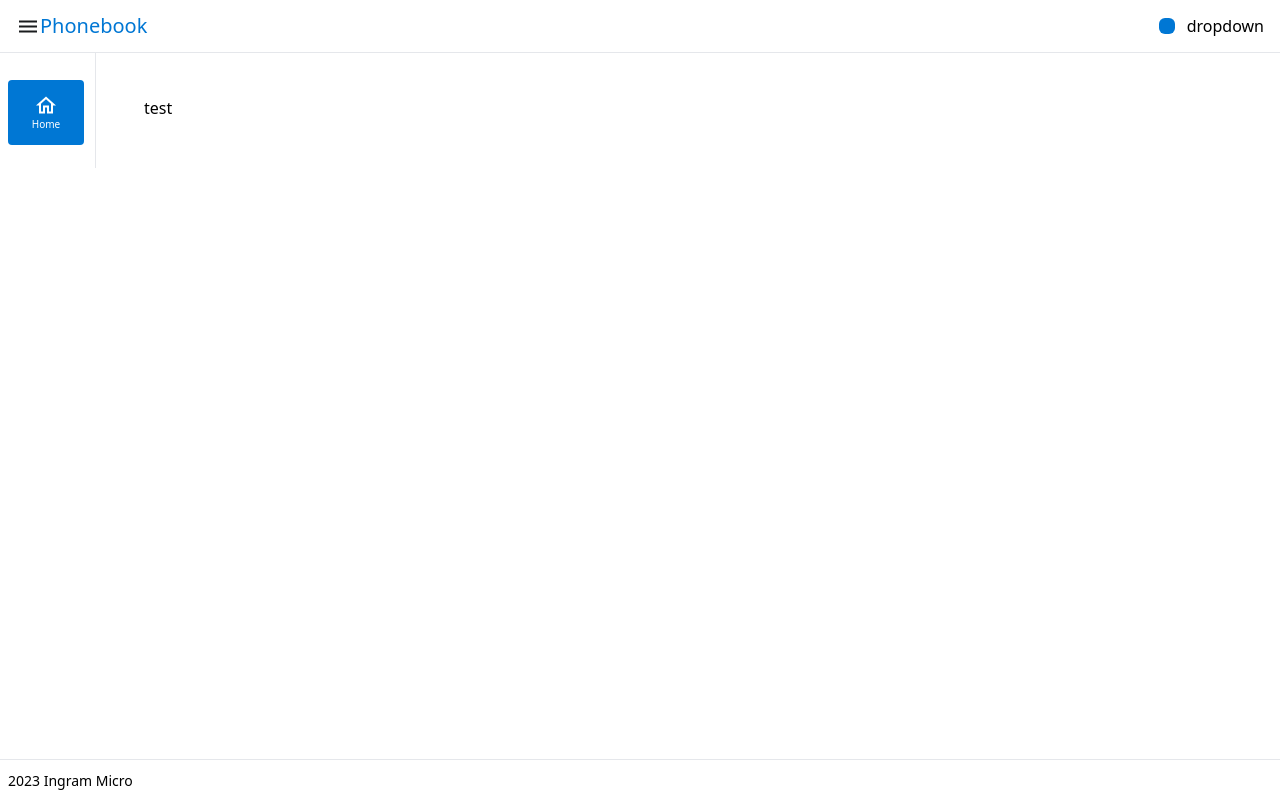
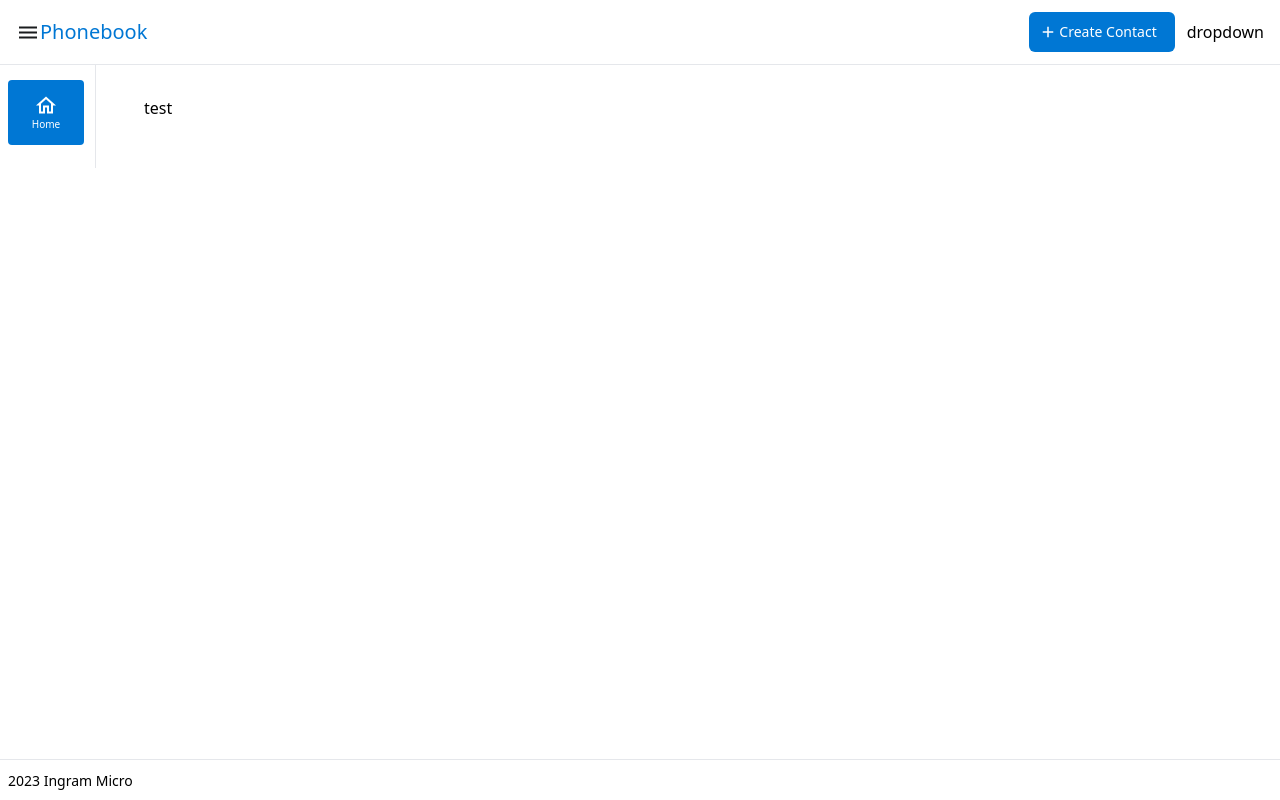
Before and after one commit to Denyyel914/phonebook, a Next.js app: page / in a window 1280 px wide. Built offline with nearby package versions, Linux system fonts and the light colour scheme.

Commit message:
refactor: update button reusable component
- Update button reusable component for primary style

```diff
--- a/app/components/Button/Button.jsx
+++ b/app/components/Button/Button.jsx
@@ -1,12 +1,34 @@
 import React from "react";
 
-const Button = ({ label, style, customClassName }) => {
+const Button = ({ label, style, customClassName, iconType, icon }) => {
   const baseStyles =
     "text-sm px-2 py-2 cursor-pointer rounded-md hover:opacity-90 focus:outline-none";
   const styleClassess = style ? "bg-pc-40 text-white" : "";
   return (
-    <button className={`${customClassName} ${baseStyles} ${styleClassess}`}>
-      {label}
+    <button
+      className={`${customClassName} ${baseStyles} ${styleClassess}`}
+      style={iconType ? { display: "flex", alignItems: "center" } : null}
+    >
+      <span style={iconType == "leading" && { paddingLeft: "5px" }}>
+        {iconType === "leading" && icon}
+      </span>
+      <span
+        style={
+          iconType
+            ? {
+                flex: 1,
+                textAlign: "center",
+                paddingLeft: "5px",
+                paddingRight: "5px",
+              }
+            : null
+        }
+      >
+        {label}
+      </span>
+      <span style={iconType == "leading" && { paddingLeft: "5px" }}>
+        {iconType === "trailing" && icon}
+      </span>
     </button>
   );
 };
--- a/app/layouts/Header/Index.jsx
+++ b/app/layouts/Header/Index.jsx
@@ -2,6 +2,8 @@ import React from "react";
 import Image from "next/image";
 import Humburger from "../../assets/humburger.svg";
 import Button from "@/app/components/Button/Button";
+import AddIcon from "@/app/assets/AddIcon.svg";
+// import AddIcon from "../../assets/AddIcon.svg"
 
 const Header = ({ onToggleSidebar }) => {
   return (
@@ -18,13 +20,12 @@ const Header = ({ onToggleSidebar }) => {
           <h1 className="text-xl text-pc-40">Phonebook</h1>
         </div>
         <div className="flex justify-center items-center">
-          {/* <button className="text-sm px-2 py-2 cursor-pointer rounded-md hover:opacity-90 focus:outline-none bg-pc-40 text-white w-[100px] h-[40px] ">
-            Create contact
-          </button> */}
           <Button
-            labe={"Create contact"}
-            style={"primary"}
-            customClassname="w-full h-[40px]"
+            label="Create Contact"
+            style="Primary"
+            customClassName="w-full h-[40px]"
+            iconType="leading"
+            icon={<Image src={AddIcon} alt="Vercel Logo" />}
           />
           <div className=" ml-3">dropdown</div>
         </div>
```
Also changed, not shown: app/assets/AddIcon.svg (added).
